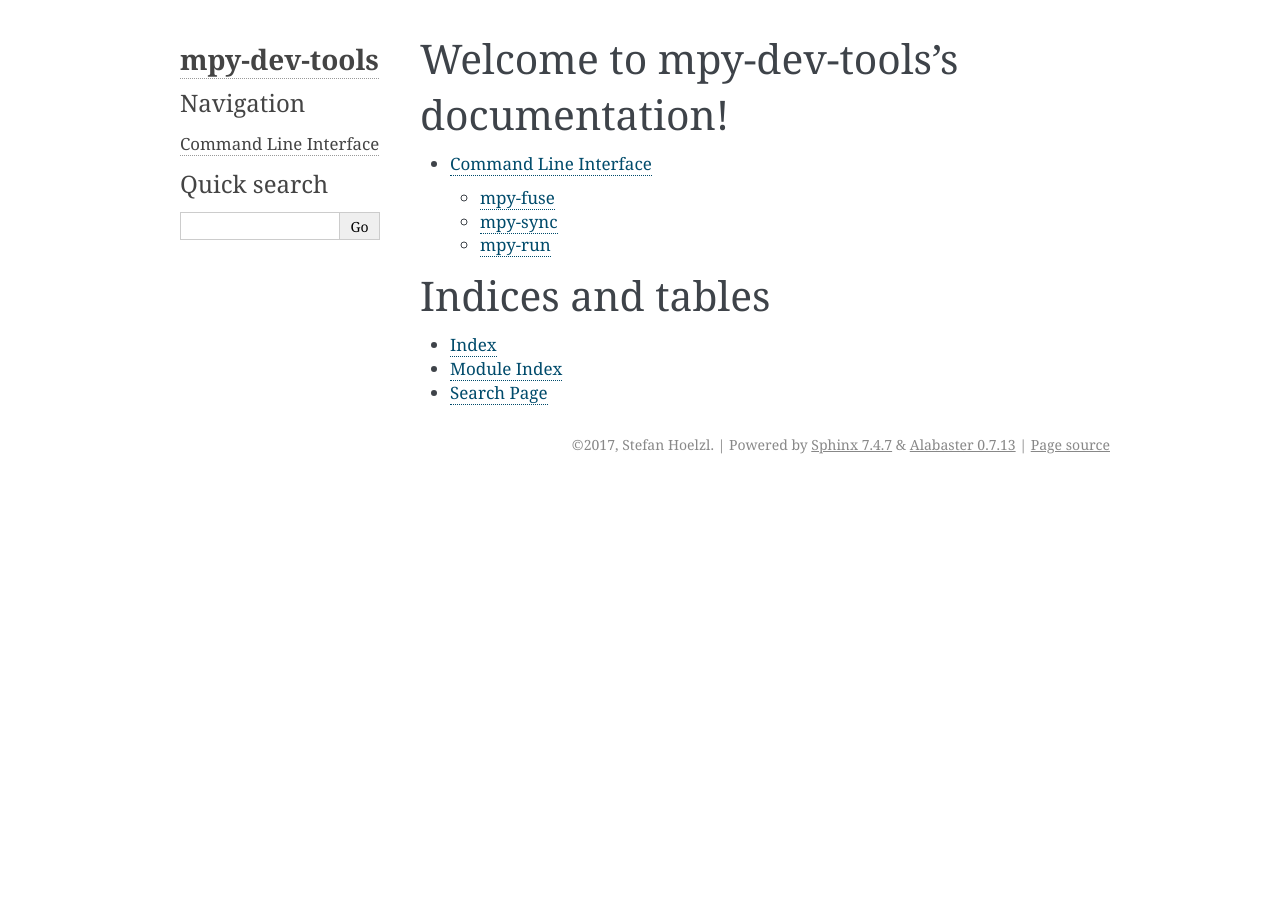
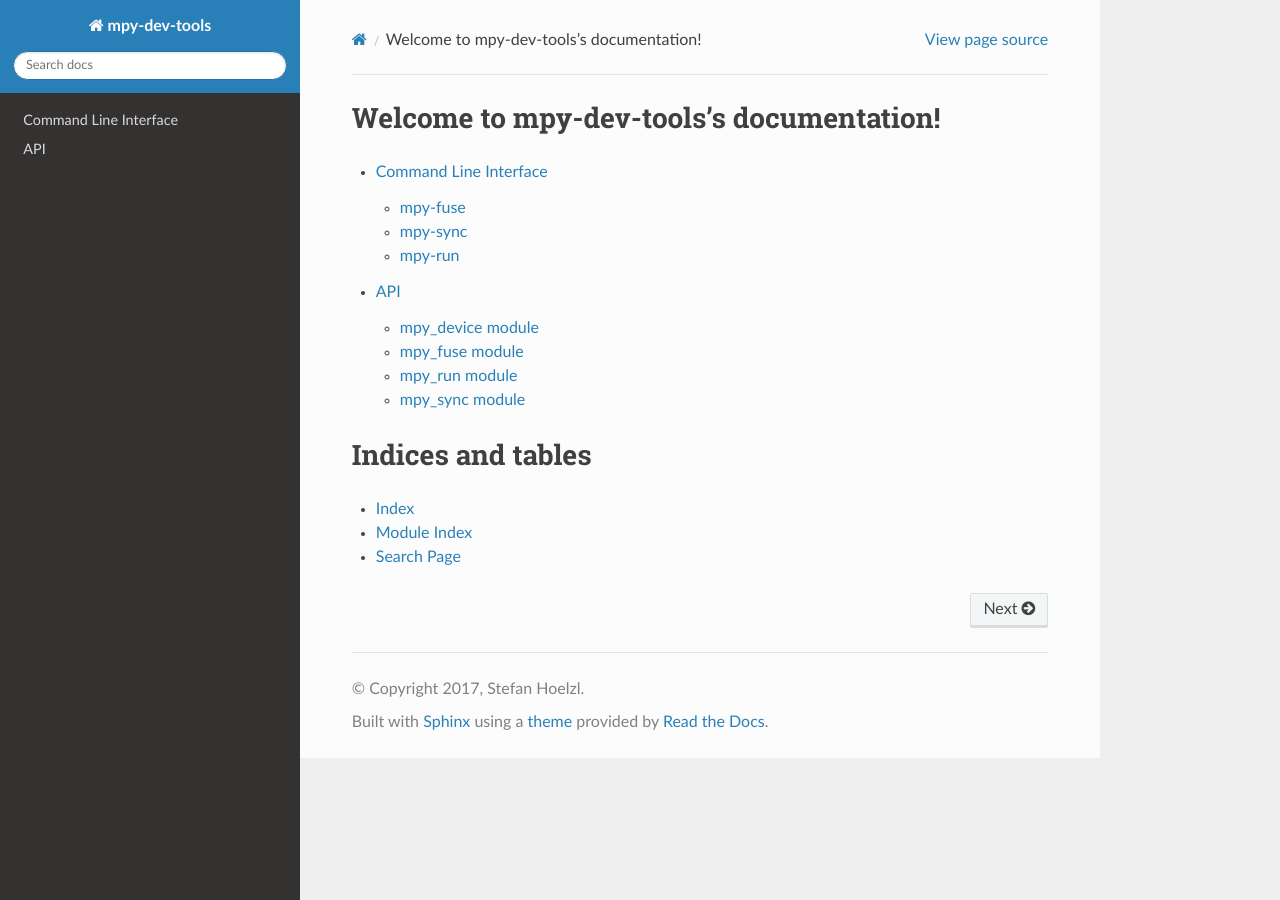
Before and after one commit to stefanhoelzl/mpy-dev-tools, a Sphinx documentation site: the page built from doc/index.rst, in a window 1280 px wide. Built offline with Sphinx 7.4.7 and the Read the Docs theme 2.0.0, drawn with Linux system fonts in a browser that asks for light colours.

Commit message:
documentation template added

```diff
--- /dev/null
+++ b/doc/_api/modules.rst
@@ -0,0 +1,10 @@
+API
+===
+
+.. toctree::
+   :maxdepth: 4
+
+   mpy_device
+   mpy_fuse
+   mpy_run
+   mpy_sync
--- /dev/null
+++ b/doc/_api/mpy_device.rst
@@ -0,0 +1,7 @@
+mpy\_device module
+==================
+
+.. automodule:: mpy_device
+    :members:
+    :undoc-members:
+    :show-inheritance:
--- /dev/null
+++ b/doc/_api/mpy_fuse.rst
@@ -0,0 +1,7 @@
+mpy\_fuse module
+================
+
+.. automodule:: mpy_fuse
+    :members:
+    :undoc-members:
+    :show-inheritance:
--- /dev/null
+++ b/doc/_api/mpy_run.rst
@@ -0,0 +1,7 @@
+mpy\_run module
+===============
+
+.. automodule:: mpy_run
+    :members:
+    :undoc-members:
+    :show-inheritance:
--- /dev/null
+++ b/doc/_api/mpy_sync.rst
@@ -0,0 +1,7 @@
+mpy\_sync module
+================
+
+.. automodule:: mpy_sync
+    :members:
+    :undoc-members:
+    :show-inheritance:
--- a/doc/conf.py
+++ b/doc/conf.py
@@ -83,7 +83,7 @@ todo_include_todos = False
 # The theme to use for HTML and HTML Help pages.  See the documentation for
 # a list of builtin themes.
 #
-html_theme = 'alabaster'
+html_theme = 'sphinx_rtd_theme'
 
 # Theme options are theme-specific and customize the look and feel of a theme
 # further.  For a list of options available for each theme, see the
--- a/doc/index.rst
+++ b/doc/index.rst
@@ -10,6 +10,7 @@ Welcome to mpy-dev-tools's documentation!
     :maxdepth: 2
 
     cli
+    _api/modules
 
 Indices and tables
 ==================
--- a/requirements.txt
+++ b/requirements.txt
@@ -1,5 +1,5 @@
 fusepy>=2.0.4
 pyserial>=3.4
-sphinx
+Sphinx
 sphinx-argparse
-CommonMark>=0.7.4
+sphinx_rtd_theme
```
Also changed, not shown: 1 other file.
